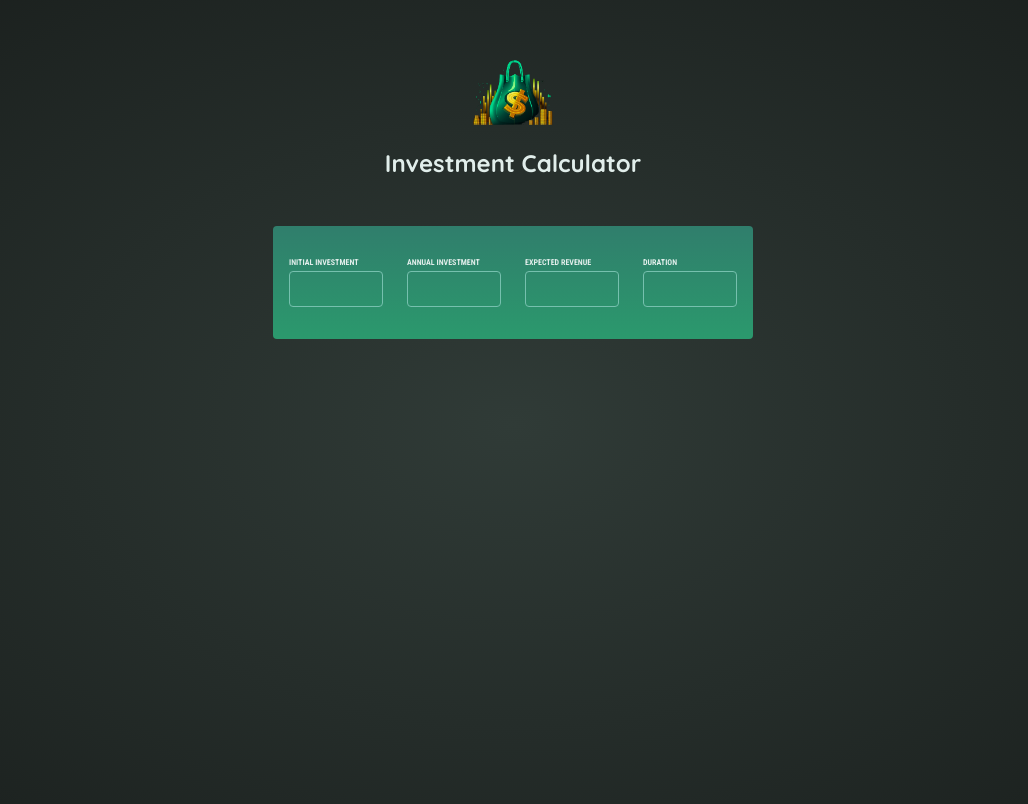
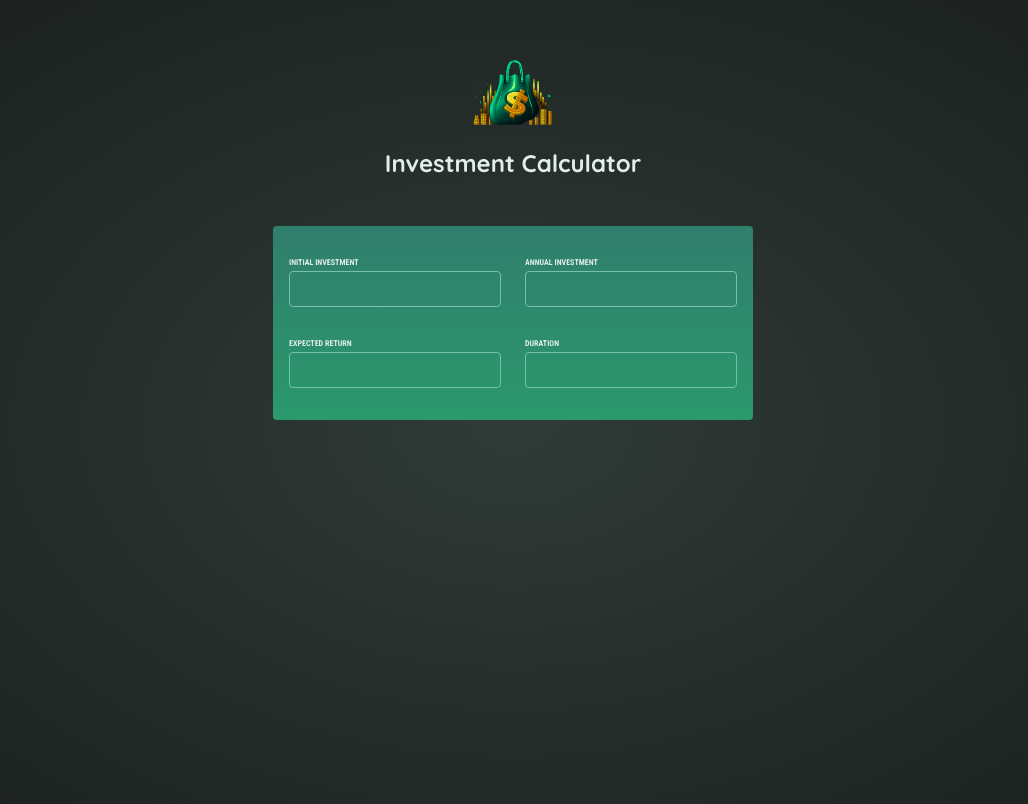
Before and after one commit to houssamouhra/react-investment-calculator, a React (Vite) app: page / in a window 1280 px wide. Shown: the top 804 px of the page, without its empty margins (127-1155 px from the left). Built offline with nearby package versions, Linux system fonts and the light colour scheme.

Commit message:
refactor(ui): restructure UserInput component

```diff
--- a/src/components/UserInput.jsx
+++ b/src/components/UserInput.jsx
@@ -10,8 +10,10 @@ export const UserInput = () => {
           <label for='annual'>Annual Investment</label>
           <input type='number' id='annual' required />
         </p>
+      </div>
+      <div className='input-group'>
         <p>
-          <label for='expected'>Expected Revenue</label>
+          <label for='expected'>Expected Return</label>
           <input type='number' id='expected' required />
         </p>
         <p>
```
